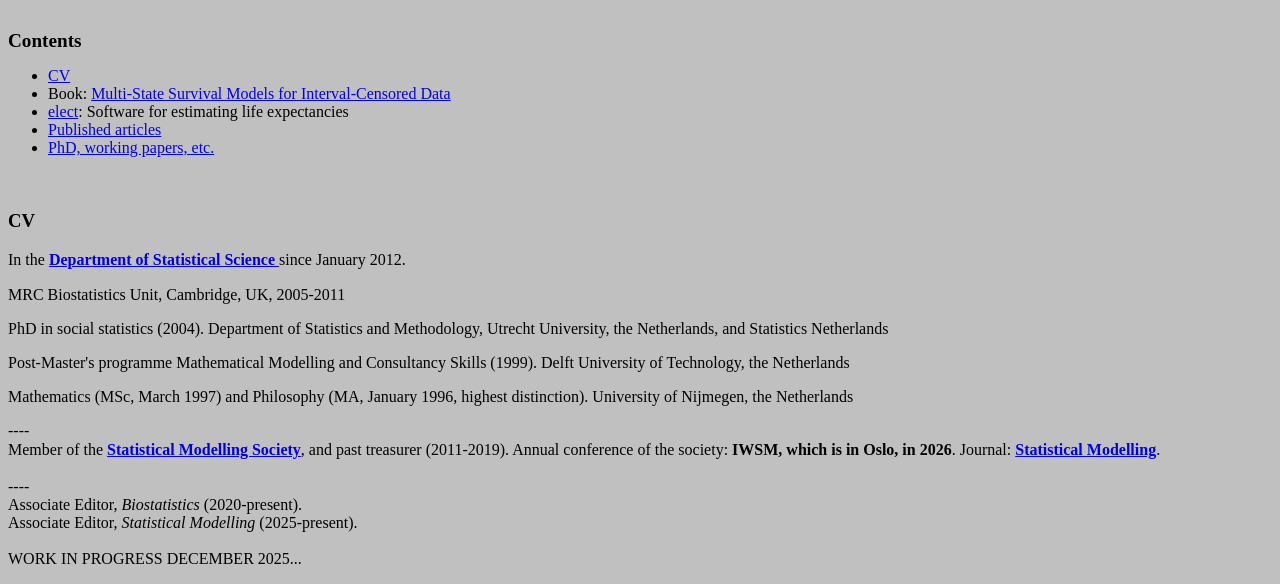
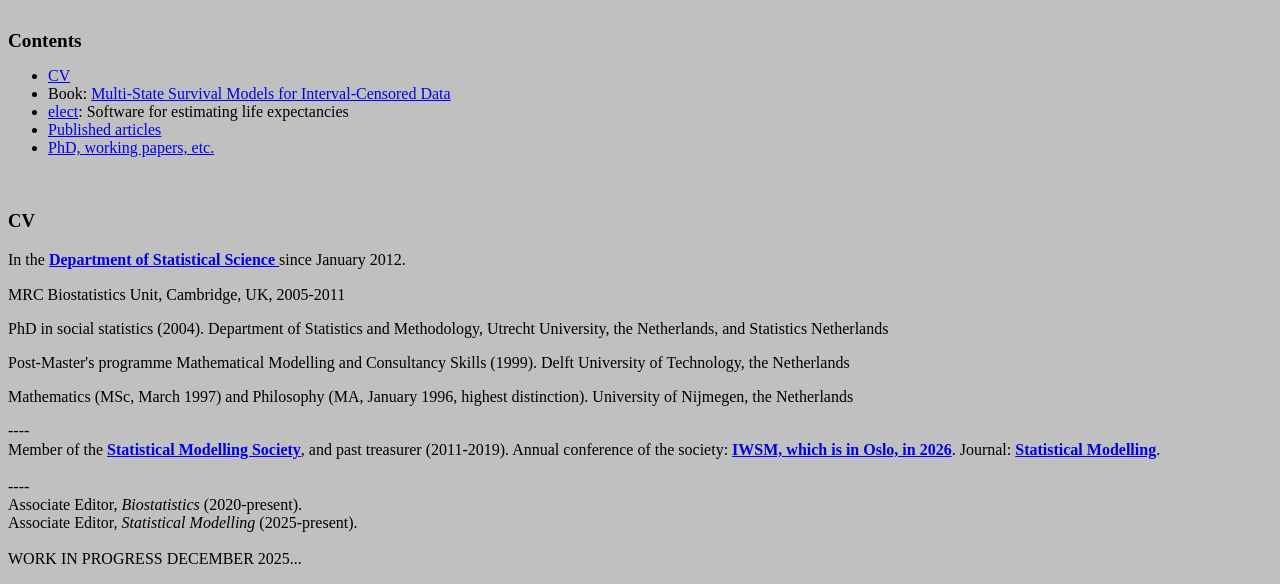
Before and after one commit to ArdoUCL/ardo.vandenhout.github.io, a plain HTML site: page index.html in a window 1280 px wide. Shown: the part 309-893 px from the top of the page. Drawn offline with Linux system fonts and the light colour scheme.

Commit message:
Update index.html

```diff
--- a/index.html
+++ b/index.html
@@ -93,7 +93,7 @@ Mathematics (MSc, March 1997) and Philosophy (MA, January 1996, highest distinct
 
 Member of the <a href="http://www.statmod.org/"><b> Statistical Modelling Society</b></a>, and past treasurer (2011-2019).
 Annual conference of the society:
-<a https://www.mn.uio.no/math/english/research/groups/statistics-data-science/events/conferences/iwsm2026/"><b>IWSM, which is in Oslo, in 2026</b></a>. Journal:
+<a href="https://www.mn.uio.no/math/english/research/groups/statistics-data-science/events/conferences/iwsm2026/"><b>IWSM, which is in Oslo, in 2026</b></a>. Journal:
 <a href="http://www.statmod.org/journal.htm"><b>Statistical Modelling</b></a>.
 <br>
 <br>
```
